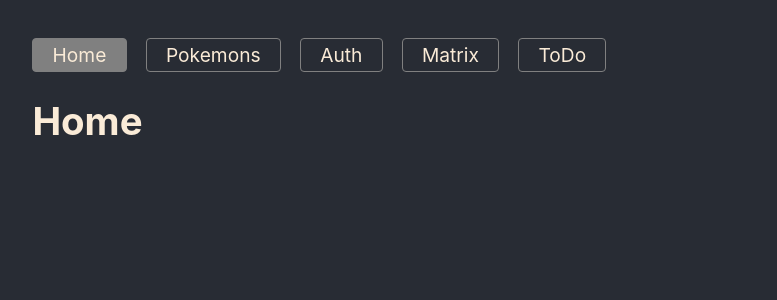
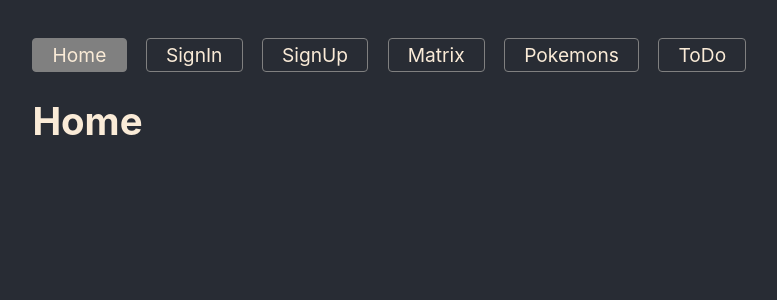
Before and after one commit to overbye87/react-18-todolist, a React (Create React App) app: page / in a window 1280 px wide. Shown: the top 300 px of the page, without its empty margins (6-783 px from the left). Built offline with nearby package versions, Linux system fonts and the light colour scheme; the HTML template or start-up script is replaced by a standard one.

Commit message:
add page array

```diff
--- a/src/App.tsx
+++ b/src/App.tsx
@@ -5,14 +5,11 @@ import {
   Routes,
 } from "react-router-dom";
 import { Provider } from 'react-redux'
-import ToDo from './routes/ToDo';
+import ToDo from './pages/ToDo';
 import GlobalStyle from './GlobalStyle';
 import { store } from './store/store';
 import Navigation from './components/Navigation';
-import Home from './routes/Home';
-import Matrix from './routes/Matrix';
-import Auth from './routes/Auth';
-import Pokemons from './routes/Pokemons';
+import { pages } from './pages';
 
 function App() {
   return (
@@ -20,11 +17,9 @@ function App() {
       <BrowserRouter>
       <Navigation />
         <Routes>
-          <Route path="/" element={ <Home /> } />
-          <Route path="pokemons" element={ <Pokemons /> } />
-          <Route path="auth" element={ <Auth /> } />
-          <Route path="matrix" element={ <Matrix /> } />
-          <Route path="todo" element={ <ToDo /> } />
+          {pages.map((page) =>
+            <Route key={page.name} path={page.path} element={page.element} />
+          )}
         </Routes>
         <GlobalStyle />
 
--- a/src/GlobalStyle.js
+++ b/src/GlobalStyle.js
@@ -16,7 +16,7 @@ const GlobalStyle = createGlobalStyle`
     p {
       margin: 0;
     }
-    .auth-form {
+    .sign-in-form {
       width: 20em;
       display: flex;
       flex-direction: column;
--- a/src/components/Navigation.tsx
+++ b/src/components/Navigation.tsx
@@ -1,39 +1,19 @@
 import React from 'react'
 import { NavLink } from 'react-router-dom'
+import { pages } from '../pages'
 
 const Navigation = () => {
   return (
     <nav className='nav'>
-      <NavLink
-        to=""
-        className={({ isActive }) => isActive ? "link link--active" : "link"}
-      >
-        Home
-      </NavLink>
-      <NavLink
-        to="/pokemons"
-        className={({ isActive }) => isActive ? "link link--active" : "link"}
-      >
-        Pokemons
-      </NavLink>
-      <NavLink
-        to="/auth"
-        className={({ isActive }) => isActive ? "link link--active" : "link"}
-      >
-        Auth
-      </NavLink>
-      <NavLink
-        to="/matrix"
-        className={({ isActive }) => isActive ? "link link--active" : "link"}
-      >
-        Matrix
-      </NavLink>
-      <NavLink
-        to="/todo"
-        className={({ isActive }) => isActive ? "link link--active" : "link"}
-      >
-        ToDo
-      </NavLink>
+      {pages.map((page) =>
+        <NavLink
+          key={page.name}
+          to={page.path}
+          className={({ isActive }) => isActive ? "link link--active" : "link"}
+        >
+          {page.name}
+        </NavLink>
+      )}
     </nav>
   )
 }
--- a/src/routes/Auth.tsx
+++ b/src/pages/SignIn.tsx
@@ -1,22 +1,28 @@
 import React from 'react'
 import { useFormik } from 'formik';
 import axios from '../api/api.js';
+import { AxiosError } from 'axios';
 
 interface IValues {
-  name: string,
+  email: string,
   password: string,
 }
 
 const initialValues = {
-  name: 'username',
-  password: 'password',
+  email: 'admin@admin.ru',
+  password: 'admin',
 }
 
-const Auth = () => {
+const SignIn = () => {
   const onSubmit = async (values : IValues) => {
-    const res = await axios.post('auth', values,)
-    console.log(res.data)
-    console.log(localStorage.getItem('token'))
+    try {
+      const res = await axios.post('auth', values,)
+      console.log(res.data.message)
+      // console.log(localStorage.getItem('token'))
+    } catch (error) {
+      console.log((error as AxiosError).response?.data.message)
+    }
+
   }
 
   const formik = useFormik({
@@ -26,14 +32,14 @@ const Auth = () => {
 
   return (
     <>
-      <h1>Auth</h1>
-      <form onSubmit={formik.handleSubmit} className="auth-form">
+      <h1>SignIn</h1>
+      <form onSubmit={formik.handleSubmit} className="sign-in-form">
         <label>
-          {'Name: '}
+          {'Email: '}
           <input
-            name="name"
+            name="email"
             type="text"
-            value={formik.values.name}
+            value={formik.values.email}
             onChange={formik.handleChange}
           />
         </label>
@@ -52,4 +58,4 @@ const Auth = () => {
   )
 }
 
-export default Auth
+export default SignIn
--- /dev/null
+++ b/src/pages/SignUp.tsx
@@ -0,0 +1,9 @@
+import React from 'react'
+
+const SignUp = () => {
+  return (
+    <div>SignUp</div>
+  )
+}
+
+export default SignUp
--- /dev/null
+++ b/src/pages/index.tsx
@@ -0,0 +1,15 @@
+import Home from "./Home";
+import Matrix from "./Matrix";
+import Pokemons from "./Pokemons";
+import SignIn from "./SignIn";
+import SignUp from "./SignUp";
+import ToDo from "./ToDo";
+
+export const pages = [
+  { path: '', name: 'Home', element: <Home />},
+  { path: 'signin', name: 'SignIn', element: <SignIn />},
+  { path: 'signup', name: 'SignUp', element: <SignUp />},
+  { path: 'matrix', name: 'Matrix', element: <Pokemons />},
+  { path: 'pokemons', name: 'Pokemons', element: <Matrix />},
+  { path: 'todo', name: 'ToDo', element: <ToDo />},
+];
```
Also changed, not shown: src/pages/Home.tsx (renamed from src/routes/Home.tsx), src/pages/Matrix.tsx (renamed from src/routes/Matrix.tsx), src/pages/Pokemons.tsx (renamed from src/routes/Pokemons.tsx), src/pages/ToDo.tsx (renamed from src/routes/ToDo.tsx).
